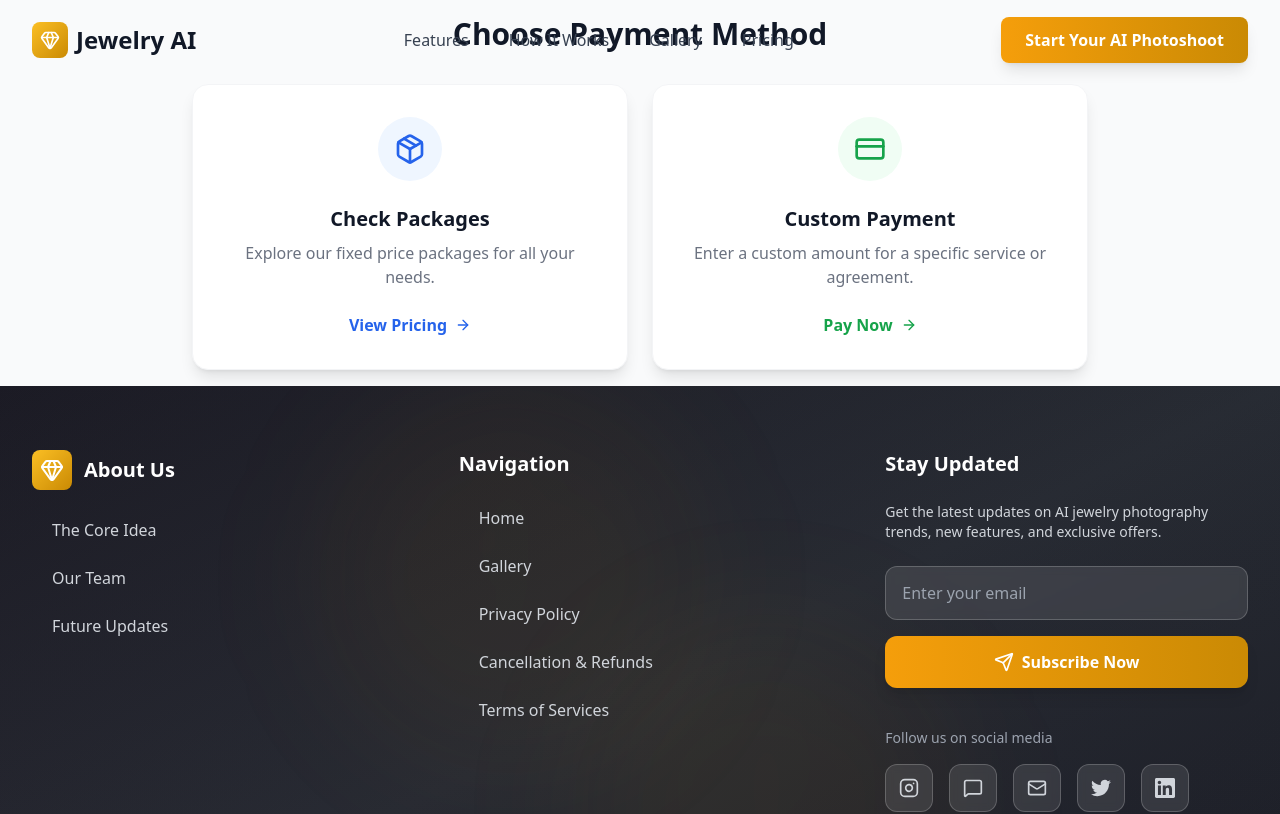
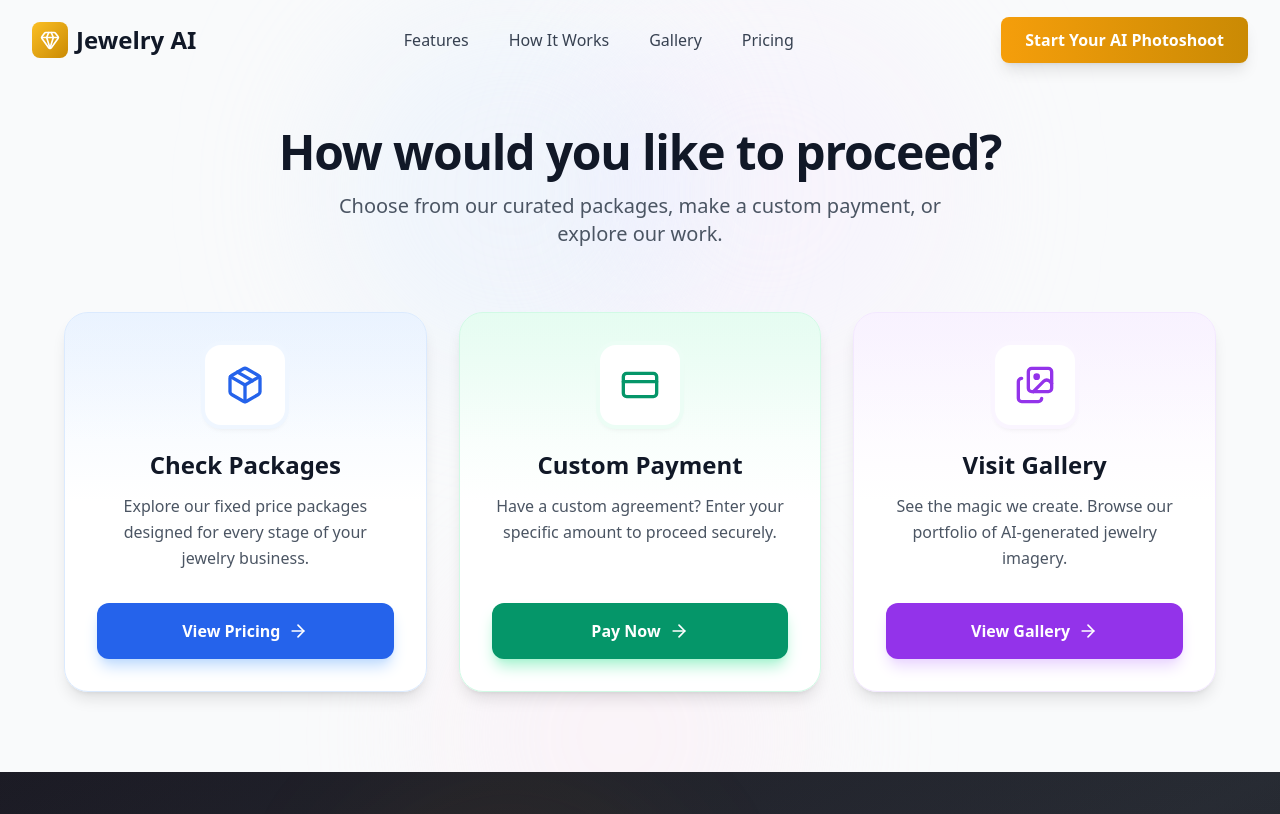
Before and after one commit to soumyattention/jewelryai-nextjs, a Next.js app: page /pay in a window 1280 px wide. Shown: the top 814 px of the page. Built offline with nearby package versions, Linux system fonts and the light colour scheme.

Commit message:
Enhance pay page design with gradients and prominent buttons

```diff
--- a/src/app/pay/page.tsx
+++ b/src/app/pay/page.tsx
@@ -2,45 +2,98 @@
 
 import React from 'react';
 import Link from 'next/link';
-import { ArrowRight, CreditCard, Package } from 'lucide-react';
+import { ArrowRight, CreditCard, Package, Images } from 'lucide-react';
 import Header from '@/components/Header';
 import Footer from '@/components/Footer';
 
 const PayPage = () => {
   return (
-    <div className="min-h-screen bg-gray-50 flex flex-col">
+    <div className="min-h-screen bg-gray-50 flex flex-col font-sans overflow-hidden">
       <Header />
-      <main className="flex-grow flex items-center justify-center p-4">
-        <div className="max-w-4xl w-full">
-            <h1 className="text-3xl font-bold text-center mb-8 text-gray-900">Choose Payment Method</h1>
-            <div className="grid md:grid-cols-2 gap-6">
-                {/* Option 1: Check Packages */}
-                <Link href="/pricing" className="block group">
-                    <div className="bg-white p-8 rounded-2xl shadow-lg border border-gray-100 h-full flex flex-col items-center text-center transition-all duration-300 hover:shadow-xl hover:scale-105 hover:border-blue-200 cursor-pointer">
-                        <div className="bg-blue-50 p-4 rounded-full mb-6 group-hover:bg-blue-100 transition-colors">
-                            <Package className="w-8 h-8 text-blue-600" />
+
+      {/* Background Gradients */}
+      <div className="fixed inset-0 pointer-events-none z-0">
+        <div className="absolute top-0 left-1/4 w-96 h-96 bg-blue-100 rounded-full mix-blend-multiply filter blur-3xl opacity-30 animate-blob"></div>
+        <div className="absolute top-0 right-1/4 w-96 h-96 bg-purple-100 rounded-full mix-blend-multiply filter blur-3xl opacity-30 animate-blob animation-delay-2000"></div>
+        <div className="absolute -bottom-32 left-1/3 w-96 h-96 bg-pink-100 rounded-full mix-blend-multiply filter blur-3xl opacity-30 animate-blob animation-delay-4000"></div>
+      </div>
+
+      <main className="flex-grow relative z-10 pt-32 pb-20 px-4 sm:px-6">
+        <div className="max-w-6xl mx-auto">
+            <div className="text-center mb-16">
+              <h1 className="text-4xl sm:text-5xl font-extrabold text-gray-900 mb-4 tracking-tight">
+                How would you like to proceed?
+              </h1>
+              <p className="text-xl text-gray-600 max-w-2xl mx-auto">
+                Choose from our curated packages, make a custom payment, or explore our work.
+              </p>
+            </div>
+
+            <div className="grid md:grid-cols-3 gap-8">
+                {/* Option 1: Check Packages - Blue Theme */}
+                <Link href="/pricing" className="block group h-full">
+                    <div className="bg-gradient-to-b from-blue-50 via-white to-white p-8 rounded-3xl shadow-lg border border-blue-100 h-full flex flex-col items-center text-center transition-all duration-300 hover:shadow-2xl hover:scale-105 hover:border-blue-300 cursor-pointer relative overflow-hidden">
+                        <div className="absolute top-0 inset-x-0 h-32 bg-gradient-to-b from-blue-100/50 to-transparent opacity-50"></div>
+
+                        <div className="relative w-20 h-20 bg-white rounded-2xl shadow-md flex items-center justify-center mb-6 group-hover:scale-110 transition-transform duration-300 ring-4 ring-blue-50">
+                            <Package className="w-10 h-10 text-blue-600" />
                         </div>
-                        <h2 className="text-xl font-bold text-gray-900 mb-2">Check Packages</h2>
-                        <p className="text-gray-500 mb-6">Explore our fixed price packages for all your needs.</p>
-                        <span className="mt-auto inline-flex items-center text-blue-600 font-semibold group-hover:translate-x-1 transition-transform">
-                            View Pricing <ArrowRight className="w-4 h-4 ml-2" />
+
+                        <h2 className="text-2xl font-bold text-gray-900 mb-3 relative">Check Packages</h2>
+                        <p className="text-gray-600 mb-8 leading-relaxed relative">
+                            Explore our fixed price packages designed for every stage of your jewelry business.
+                        </p>
+
+                        <span className="mt-auto w-full inline-flex items-center justify-center px-6 py-4 rounded-xl bg-blue-600 text-white font-bold shadow-blue-200 shadow-lg group-hover:bg-blue-700 group-hover:shadow-blue-300 transition-all duration-300 transform group-hover:-translate-y-1">
+                            View Pricing <ArrowRight className="w-5 h-5 ml-2" />
                         </span>
                     </div>
                 </Link>
 
-                {/* Option 2: Custom Payment */}
-                <a href="https://checkout.dodopayments.com/buy/pdt_fHn4R05QqPBl38zBbc48B?quantity=1&showDiscounts=false" target="_blank" rel="noopener noreferrer" className="block group">
-                    <div className="bg-white p-8 rounded-2xl shadow-lg border border-gray-100 h-full flex flex-col items-center text-center transition-all duration-300 hover:shadow-xl hover:scale-105 hover:border-green-200 cursor-pointer">
-                        <div className="bg-green-50 p-4 rounded-full mb-6 group-hover:bg-green-100 transition-colors">
-                            <CreditCard className="w-8 h-8 text-green-600" />
+                {/* Option 2: Custom Payment - Green Theme */}
+                <a
+                  href="https://checkout.dodopayments.com/buy/pdt_fHn4R05QqPBl38zBbc48B?quantity=1&showDiscounts=false"
+                  target="_blank"
+                  rel="noopener noreferrer"
+                  className="block group h-full"
+                >
+                    <div className="bg-gradient-to-b from-emerald-50 via-white to-white p-8 rounded-3xl shadow-lg border border-emerald-100 h-full flex flex-col items-center text-center transition-all duration-300 hover:shadow-2xl hover:scale-105 hover:border-emerald-300 cursor-pointer relative overflow-hidden">
+                        <div className="absolute top-0 inset-x-0 h-32 bg-gradient-to-b from-emerald-100/50 to-transparent opacity-50"></div>
+
+                        <div className="relative w-20 h-20 bg-white rounded-2xl shadow-md flex items-center justify-center mb-6 group-hover:scale-110 transition-transform duration-300 ring-4 ring-emerald-50">
+                            <CreditCard className="w-10 h-10 text-emerald-600" />
                         </div>
-                        <h2 className="text-xl font-bold text-gray-900 mb-2">Custom Payment</h2>
-                        <p className="text-gray-500 mb-6">Enter a custom amount for a specific service or agreement.</p>
-                        <span className="mt-auto inline-flex items-center text-green-600 font-semibold group-hover:translate-x-1 transition-transform">
-                            Pay Now <ArrowRight className="w-4 h-4 ml-2" />
+
+                        <h2 className="text-2xl font-bold text-gray-900 mb-3 relative">Custom Payment</h2>
+                        <p className="text-gray-600 mb-8 leading-relaxed relative">
+                            Have a custom agreement? Enter your specific amount to proceed securely.
+                        </p>
+
+                        <span className="mt-auto w-full inline-flex items-center justify-center px-6 py-4 rounded-xl bg-emerald-600 text-white font-bold shadow-emerald-200 shadow-lg group-hover:bg-emerald-700 group-hover:shadow-emerald-300 transition-all duration-300 transform group-hover:-translate-y-1">
+                            Pay Now <ArrowRight className="w-5 h-5 ml-2" />
                         </span>
                     </div>
                 </a>
+
+                {/* Option 3: Visit Gallery - Purple Theme */}
+                <Link href="/gallery" className="block group h-full">
+                    <div className="bg-gradient-to-b from-purple-50 via-white to-white p-8 rounded-3xl shadow-lg border border-purple-100 h-full flex flex-col items-center text-center transition-all duration-300 hover:shadow-2xl hover:scale-105 hover:border-purple-300 cursor-pointer relative overflow-hidden">
+                        <div className="absolute top-0 inset-x-0 h-32 bg-gradient-to-b from-purple-100/50 to-transparent opacity-50"></div>
+
+                        <div className="relative w-20 h-20 bg-white rounded-2xl shadow-md flex items-center justify-center mb-6 group-hover:scale-110 transition-transform duration-300 ring-4 ring-purple-50">
+                            <Images className="w-10 h-10 text-purple-600" />
+                        </div>
+
+                        <h2 className="text-2xl font-bold text-gray-900 mb-3 relative">Visit Gallery</h2>
+                        <p className="text-gray-600 mb-8 leading-relaxed relative">
+                            See the magic we create. Browse our portfolio of AI-generated jewelry imagery.
+                        </p>
+
+                        <span className="mt-auto w-full inline-flex items-center justify-center px-6 py-4 rounded-xl bg-purple-600 text-white font-bold shadow-purple-200 shadow-lg group-hover:bg-purple-700 group-hover:shadow-purple-300 transition-all duration-300 transform group-hover:-translate-y-1">
+                            View Gallery <ArrowRight className="w-5 h-5 ml-2" />
+                        </span>
+                    </div>
+                </Link>
             </div>
         </div>
       </main>
```
